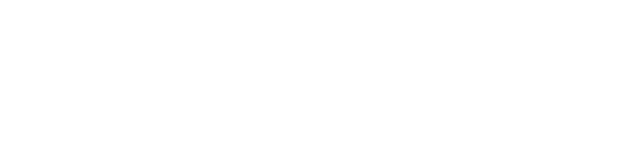
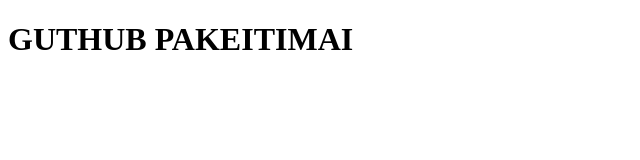
Before and after one commit to 13urn0ut/github_pvz, a plain HTML site: page index.html in a window 1280 px wide. Shown: the whole page, without its empty margins (0-640 px from the left). Drawn offline with Linux system fonts and the light colour scheme.

Commit message:
Add pakeitimai

```diff
--- a/index.html
+++ b/index.html
@@ -6,6 +6,6 @@
     <title>Document</title>
 </head>
 <body>
-
+    <h1>GUTHUB PAKEITIMAI</h1>
 </body>
 </html>
```
